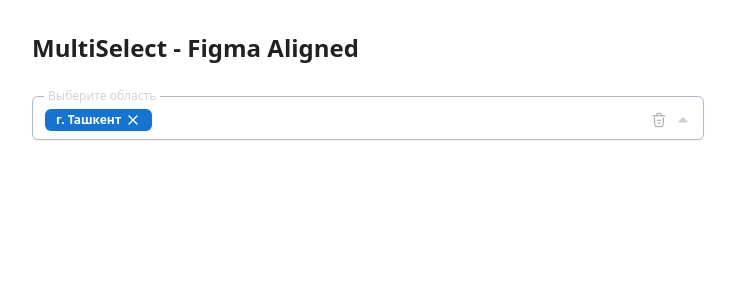
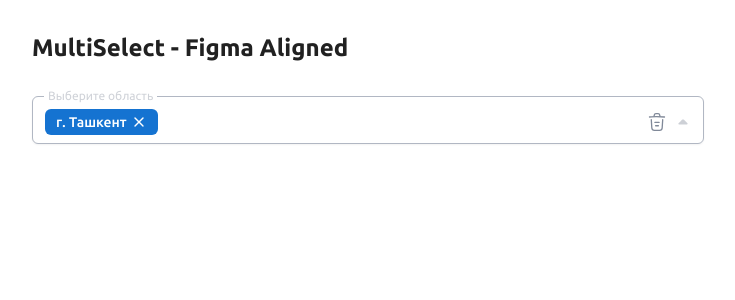
Before and after one commit to shodiya02/ui-kit, a Vue app: page / in a window 1280 px wide. Shown: the top 300 px of the page, without its empty margins (272-1007 px from the left). Built offline with nearby package versions, Linux system fonts and the light colour scheme.

Commit message:
feat: update IconTrash component for improved accessibility; enhance MultiSelect and Checkbox styles; add font configuration in Tailwind

```diff
--- a/index.html
+++ b/index.html
@@ -5,6 +5,9 @@
     <link rel="icon" href="/favicon.ico">
     <meta name="viewport" content="width=device-width, initial-scale=1.0">
     <title>Vite App</title>
+    <link rel="preconnect" href="https://fonts.googleapis.com">
+    <link rel="preconnect" href="https://fonts.gstatic.com" crossorigin>
+    <link href="https://fonts.googleapis.com/css2?family=Ubuntu:ital,wght@0,300;0,400;0,500;0,700;1,300;1,400;1,500;1,700&display=swap" rel="stylesheet">
   </head>
   <body>
     <div id="app"></div>
--- a/src/components/MultiSelect.vue
+++ b/src/components/MultiSelect.vue
@@ -10,7 +10,7 @@
           :class="
             cn(
               'w-full justify-between min-h-[40px] h-auto px-3 py-2 text-left rounded-md transition-all duration-200',
-              'hover:bg-muted/50 hover:text-foreground',
+              'hover:bg-muted/50',
               triggerClasses,
               label && (open || selectedItems.length > 0) ? 'pt-3 pb-2' : '',
             )
@@ -24,7 +24,7 @@
                 v-for="item in selectedItems"
                 :key="item.value"
                 :variant="getBadgeVariant()"
-                class="text-xs bg-primary text-white hover:bg-[#0F5BA3]"
+                class="text-sm bg-primary text-white hover:bg-[#0F5BA3]"
               >
                 {{ item.label }}
                 <button
@@ -55,9 +55,10 @@
             <button
               v-if="selectedItems.length > 0 && !disabled && !readonly"
               :aria-label="'Clear all selections'"
+              class="text-muted-foreground hover:text-foreground"
               @click.stop="clearAll"
             >
-              <IconTrash class="h-5 w-5" />
+              <IconTrash class="!h-5 !w-5" />
             </button>
 
             <IconChevronDown
@@ -113,7 +114,7 @@
               v-for="option in filteredOptions"
               :key="option.value"
               :value="option.value"
-              class="flex items-center space-x-2 cursor-pointer hover:bg-primary/20 border-t p-4"
+              class="flex items-center  cursor-pointer hover:bg-primary/20 border-t p-3"
               @select="() => toggleOption(option)"
             >
               <Checkbox
--- a/src/components/icons/IconTrash.vue
+++ b/src/components/icons/IconTrash.vue
@@ -1,9 +1,8 @@
-
-<template><svg fill="none" height="19" viewBox="0 0 19 19" width="19" xmlns="http://www.w3.org/2000/svg">
-  <path d="M16.625 4.73415C13.9888 4.4729 11.3367 4.33832 8.6925 4.33832C7.125 4.33832 5.5575 4.41748 3.99 4.57582L2.375 4.73415" stroke="#9CA3AF" stroke-linecap="round" stroke-linejoin="round" stroke-width="1.25"/>
-  <path d="M6.72949 3.93456L6.90366 2.89748C7.03033 2.1454 7.12533 1.58331 8.46324 1.58331H10.5374C11.8753 1.58331 11.9782 2.17706 12.097 2.9054L12.2712 3.93456" stroke="#9CA3AF" stroke-linecap="round" stroke-linejoin="round" stroke-width="1.25"/>
-  <path d="M14.923 7.23584L14.4084 15.2079C14.3213 16.4508 14.2501 17.4167 12.0413 17.4167H6.95881C4.75006 17.4167 4.67882 16.4508 4.59173 15.2079L4.07715 7.23584" stroke="#9CA3AF" stroke-linecap="round" stroke-linejoin="round" stroke-width="1.25"/>
-  <path d="M8.17773 13.0625H10.814" stroke="#9CA3AF" stroke-linecap="round" stroke-linejoin="round" stroke-width="1.25"/>
-  <path d="M7.52051 9.89581H11.4788" stroke="#9CA3AF" stroke-linecap="round" stroke-linejoin="round" stroke-width="1.25"/>
+<template><svg fill="none" viewBox="0 0 19 19" xmlns="http://www.w3.org/2000/svg">
+  <path d="M16.625 4.73415C13.9888 4.4729 11.3367 4.33832 8.6925 4.33832C7.125 4.33832 5.5575 4.41748 3.99 4.57582L2.375 4.73415" stroke="currentColor" stroke-linecap="round" stroke-linejoin="round" stroke-width="1.25"/>
+  <path d="M6.72949 3.93456L6.90366 2.89748C7.03033 2.1454 7.12533 1.58331 8.46324 1.58331H10.5374C11.8753 1.58331 11.9782 2.17706 12.097 2.9054L12.2712 3.93456" stroke="currentColor" stroke-linecap="round" stroke-linejoin="round" stroke-width="1.25"/>
+  <path d="M14.923 7.23584L14.4084 15.2079C14.3213 16.4508 14.2501 17.4167 12.0413 17.4167H6.95881C4.75006 17.4167 4.67882 16.4508 4.59173 15.2079L4.07715 7.23584" stroke="currentColor" stroke-linecap="round" stroke-linejoin="round" stroke-width="1.25"/>
+  <path d="M8.17773 13.0625H10.814" stroke="currentColor" stroke-linecap="round" stroke-linejoin="round" stroke-width="1.25"/>
+  <path d="M7.52051 9.89581H11.4788" stroke="currentColor" stroke-linecap="round" stroke-linejoin="round" stroke-width="1.25"/>
 </svg>
 </template>
--- a/src/components/ui/badge/index.js
+++ b/src/components/ui/badge/index.js
@@ -3,7 +3,7 @@ import { cva } from "class-variance-authority";
 export { default as Badge } from "./Badge.vue";
 
 export const badgeVariants = cva(
-  "inline-flex items-center rounded-md border px-2.5 py-0.5 text-xs font-semibold transition-colors focus:outline-none focus:ring-2 focus:ring-ring focus:ring-offset-2",
+  "inline-flex items-center rounded-md border px-2.5 py-0.5 text-xs transition-colors focus:outline-none focus:ring-2 focus:ring-ring focus:ring-offset-2",
   {
     variants: {
       variant: {
--- a/src/components/ui/checkbox/Checkbox.vue
+++ b/src/components/ui/checkbox/Checkbox.vue
@@ -28,7 +28,7 @@ const forwarded = useForwardPropsEmits(delegatedProps, emits);
     v-bind="forwarded"
     :class="
       cn(
-        'peer h-4 w-4 shrink-0 rounded-sm border border-primary shadow focus-visible:outline-none focus-visible:ring-1 focus-visible:ring-ring disabled:cursor-not-allowed disabled:opacity-50 data-[state=checked]:bg-primary data-[state=checked]:text-primary-foreground',
+        'peer h-4 w-4 shrink-0 rounded-[4px] border border-primary shadow focus-visible:outline-none focus-visible:ring-1 focus-visible:ring-ring disabled:cursor-not-allowed disabled:opacity-50 data-[state=checked]:bg-primary data-[state=checked]:text-primary-foreground',
         props.class,
       )
     "
--- a/tailwind.config.js
+++ b/tailwind.config.js
@@ -3,6 +3,16 @@ export default {
   content: ['./index.html', './src/**/*.{vue,js,ts,jsx,tsx}'],
   theme: {
     extend: {
+      fontFamily: {
+        'ubuntu': ['Ubuntu', 'sans-serif'],
+        'sans': ['Ubuntu', 'ui-sans-serif', 'system-ui', '-apple-system', 'BlinkMacSystemFont', 'Segoe UI', 'Roboto', 'Helvetica Neue', 'Arial', 'Noto Sans', 'sans-serif'],
+      },
+      fontWeight: {
+        'light': 300,
+        'normal': 400,
+        'medium': 500,
+        'bold': 700,
+      },
       colors: {
         // Core UI Kit Colors - mapped to your Figma palette
         primary: {
```
